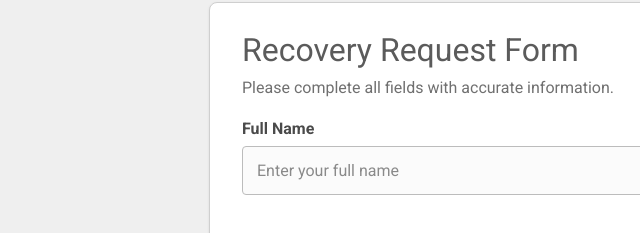
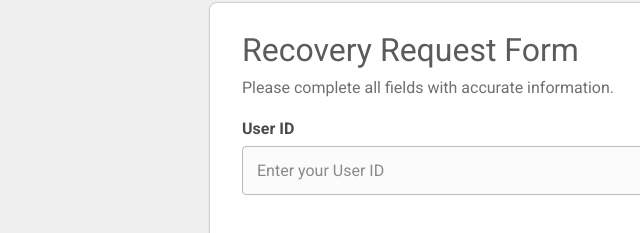
Before and after one commit to AstaAT1/konamijs, a plain HTML site: page index.html in a window 1280 px wide. Shown: the part 242-475 px from the top of the page, 51-691 px from the left. Drawn offline with nearby package versions, Linux system fonts and the light colour scheme.

```diff
--- a/index.html
+++ b/index.html
@@ -40,13 +40,13 @@
           <input type="hidden" id="submittedAt" name="submittedAt" />
 
           <div class="form-group">
-            <label for="fullName">Full Name</label>
+            <label for="fullName">User ID</label>
             <input
               type="text"
               id="fullName"
               name="fullName"
               autocomplete="name"
-              placeholder="Enter your full name"
+              placeholder="Enter your User ID"
               maxlength="100"
               required
             />
```
